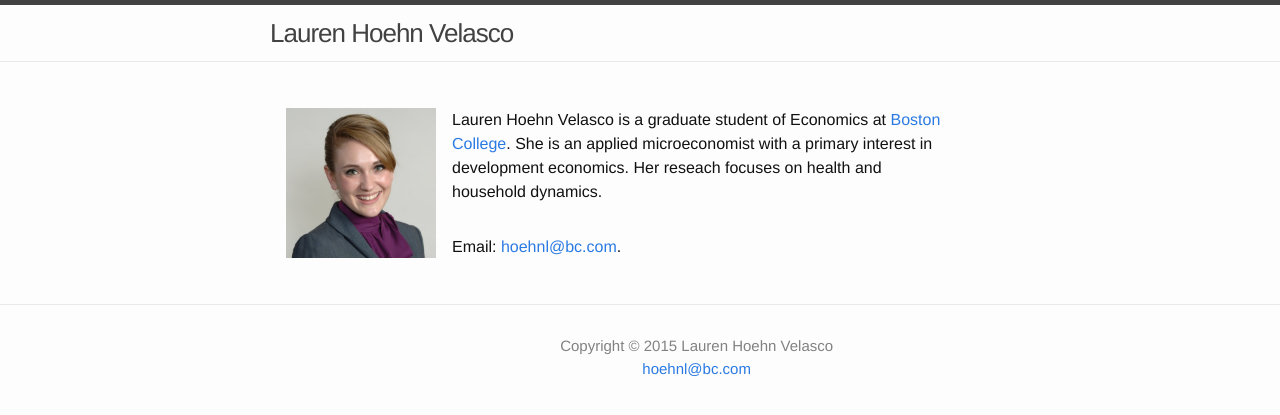
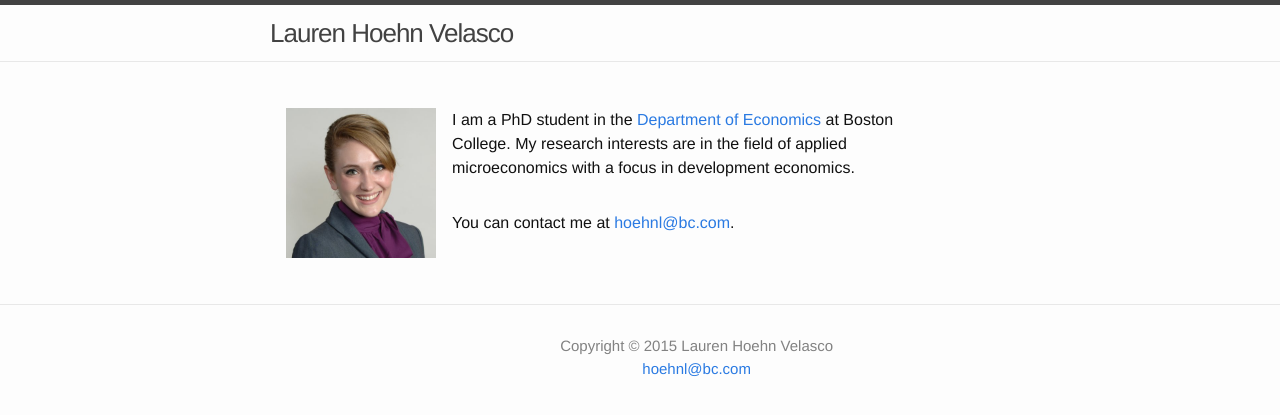
Before and after one commit to germsvel/lhv, a Jekyll site: the page built from index.html, in a window 1280 px wide. Shown: the top 415 px of the page. Built offline with Jekyll 4.4.1, drawn with Linux system fonts in a browser that asks for light colours.

Commit message:
Simple updates to about information

```diff
--- a/index.html
+++ b/index.html
@@ -7,13 +7,12 @@ layout: home
   <img class="profile-img" src="/images/lhv-profile.jpg">
 
   <p class="about-text">
-    Lauren Hoehn Velasco is a graduate student of Economics at <a href="http://www.bc.edu/schools/cas/economics/" target="_blank">Boston College</a>.
-    She is an applied microeconomist with a primary interest in development economics.
-    Her reseach focuses on health and household dynamics.
+    I am a PhD student in the <a href="http://www.bc.edu/schools/cas/economics/" target="_blank">Department of Economics</a> at Boston College.
+    My research interests are in the field of applied microeconomics with a focus in development economics.
   </p>
 
   <p class="about-text">
-    Email: <a href="mailto:{{ site.email }}">{{ site.email }}</a>.
+    You can contact me at <a href="mailto:{{ site.email }}">{{ site.email }}</a>.
   </p>
 
 </div>
```
